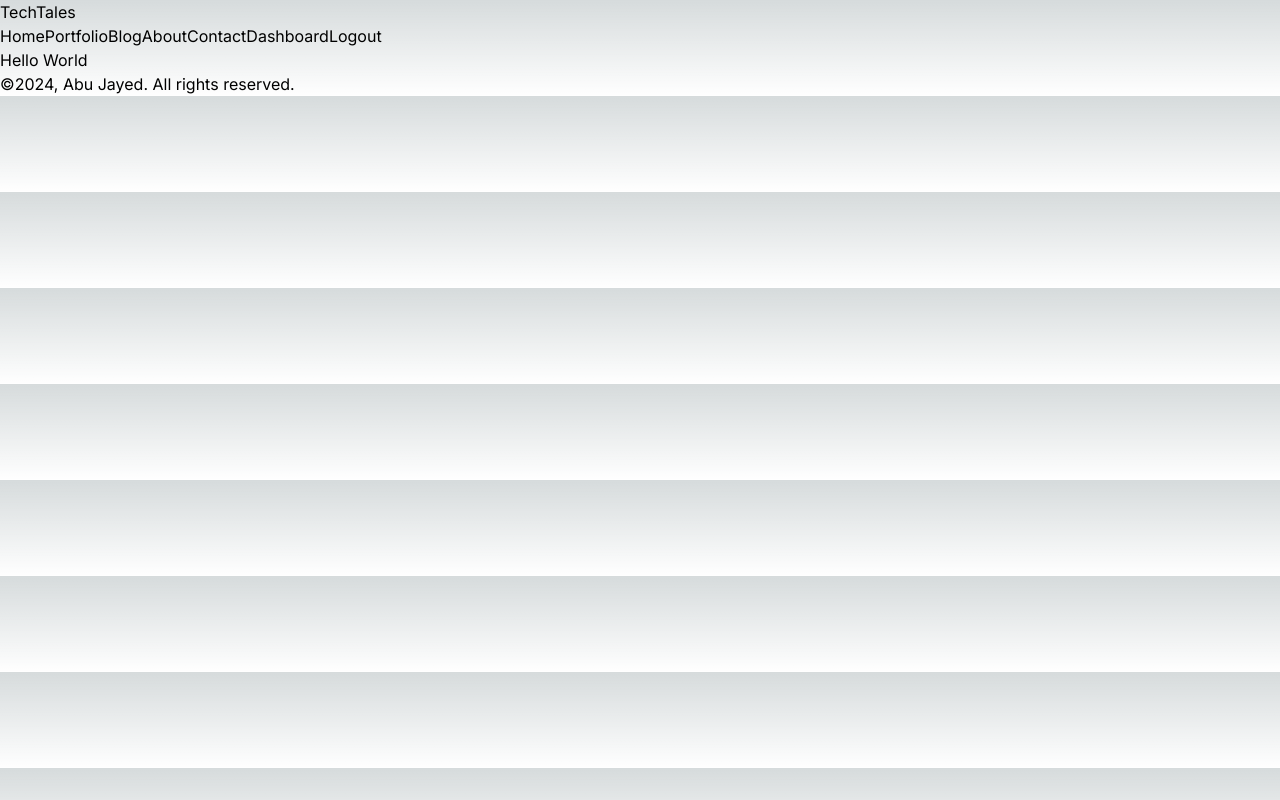
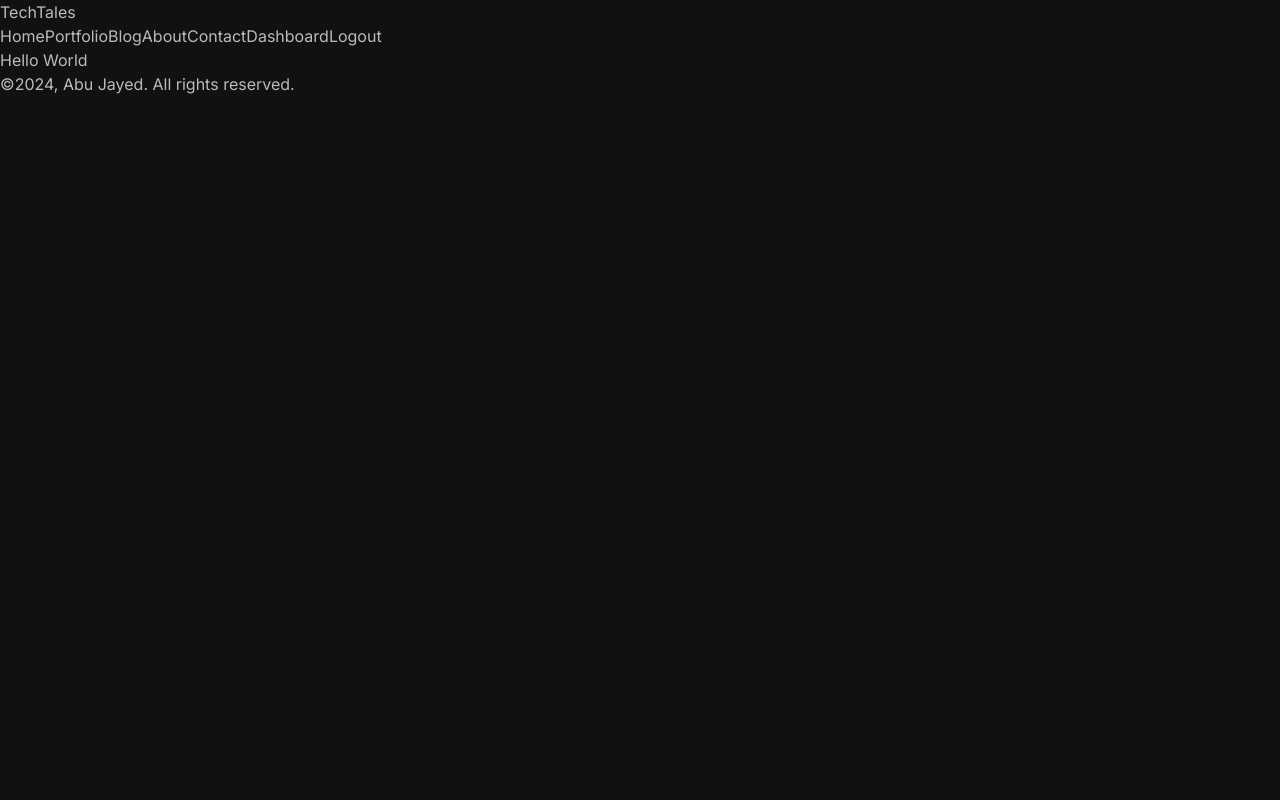
Before and after one commit to Abu-Jayed/next-simple-blog, a Next.js app: page / in a window 1280 px wide. Built offline with nearby package versions, Linux system fonts and the light colour scheme.

Commit message:
css file created for all components

```diff
--- a/src/app/contact/page.jsx
+++ b/src/app/contact/page.jsx
@@ -1,10 +1,12 @@
+import delay from "delay";
 import React from 'react';
-import delay from "delay"
+import styles from './page.module.css'
 
 const Contact =async () => {
-  await delay(500)
+  const {contact} = styles
+  await delay(700)
   return (
-    <div>
+    <div className={contact}>
       contact
     </div>
   );
--- /dev/null
+++ b/src/app/contact/page.module.css
@@ -0,0 +1,3 @@
+.contact{
+    color: bisque;
+}
--- a/src/app/globals.css
+++ b/src/app/globals.css
@@ -16,7 +16,7 @@
   }
 }
 
-body {
+/* body {
   color: rgb(var(--foreground-rgb));
   background: linear-gradient(
       to bottom,
@@ -24,4 +24,16 @@ body {
       rgb(var(--background-end-rgb))
     )
     rgb(var(--background-start-rgb));
+} */
+
+html, body {
+  max-width: 100vw;
+  overflow-x: hidden;
+  background-color: #111;
+  color: #bbb;
 }
+
+a{
+  text-decoration: none;
+  color: inherit;
+}
--- a/src/app/layout.js
+++ b/src/app/layout.js
@@ -14,9 +14,11 @@ export default function RootLayout({ children }) {
   return (
     <html lang="en">
       <body className={inter.className}>
-        <NavBar></NavBar>
-        {children}
-        <Footer></Footer>
+        <div className="container">
+          <NavBar></NavBar>
+          {children}
+          <Footer></Footer>
+        </div>
       </body>
     </html>
   );
```
Also changed, not shown: src/app/about/page.module.css (added), src/app/blog/page.module.css (added), src/app/dashboard/page.module.css (added), src/app/portfolio/page.module.css (added), src/components/Footer/page.module.css (added), src/components/Navbar/page.module.css (added).
